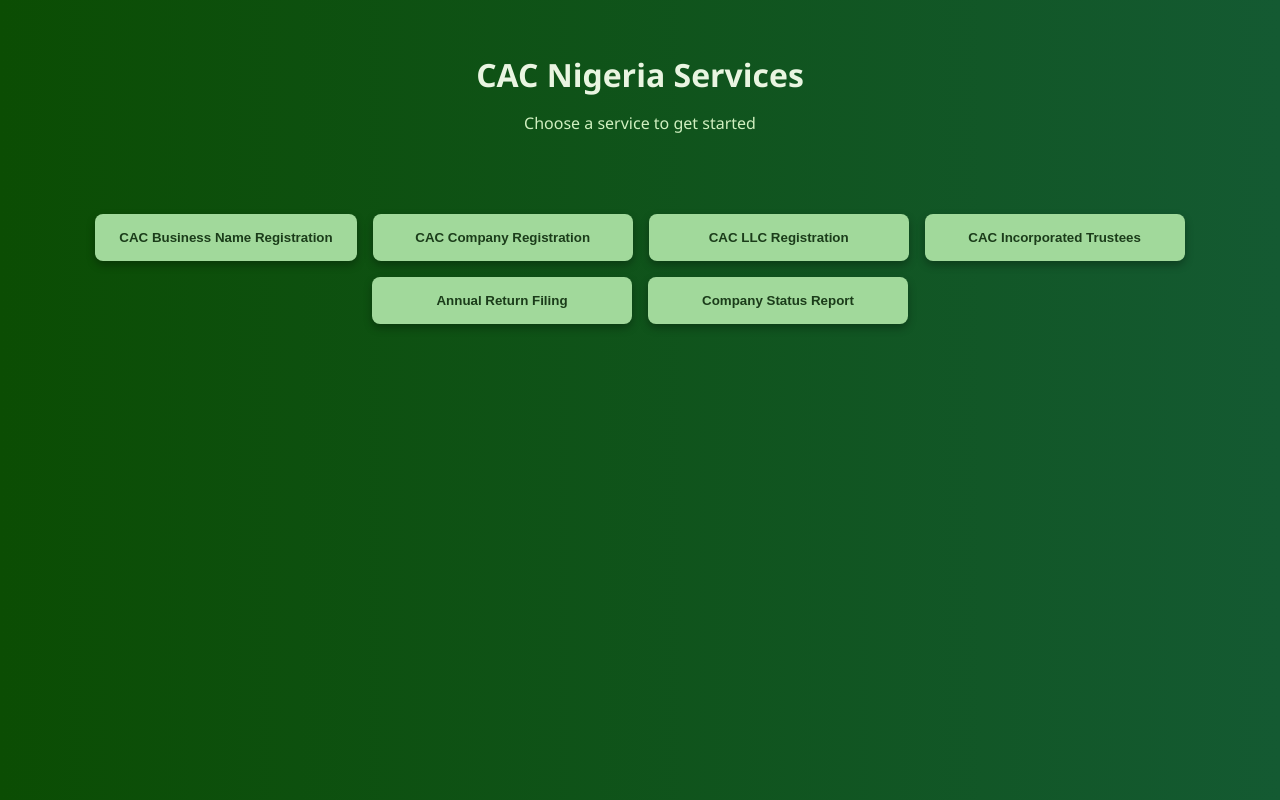
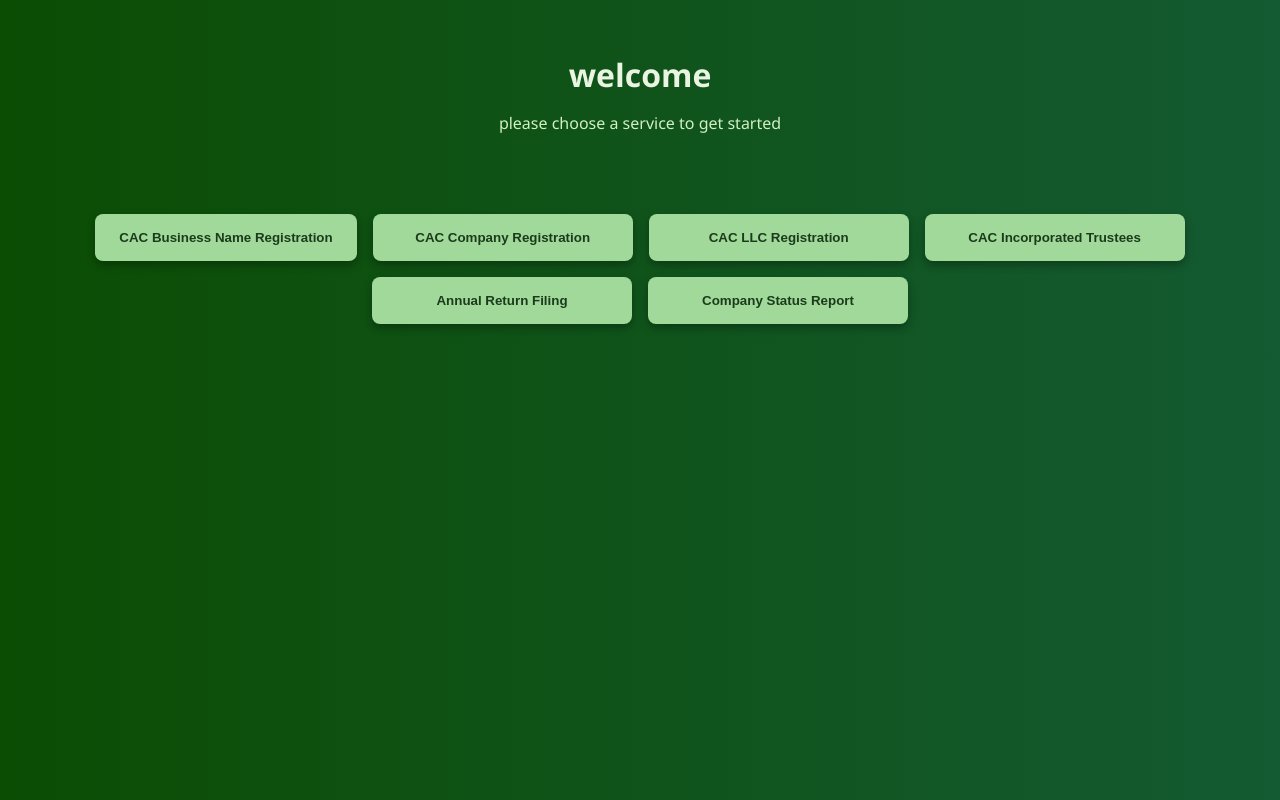
Before and after one commit to 5kgraphics/cac_forms, a plain HTML site: page index.html in a window 1280 px wide. Drawn offline with Linux system fonts and the light colour scheme.

Commit message:
index.html

```diff
--- a/index.html
+++ b/index.html
@@ -3,7 +3,7 @@
 <head>
   <meta charset="UTF-8" />
   <meta name="viewport" content="width=device-width, initial-scale=1.0"/>
-  <title>CAC Nigeria Services</title>
+  <title>CAC Registration Services</title>
   <style>
     body {
       margin: 0;
@@ -62,8 +62,8 @@
 </head>
 <body>
   <header>
-    <h1>CAC Nigeria Services</h1>
-    <p>Choose a service to get started</p>
+    <h1>welcome</h1>
+    <p>please choose a service to get started</p>
   </header>
 
   <div class="button-container">
```
